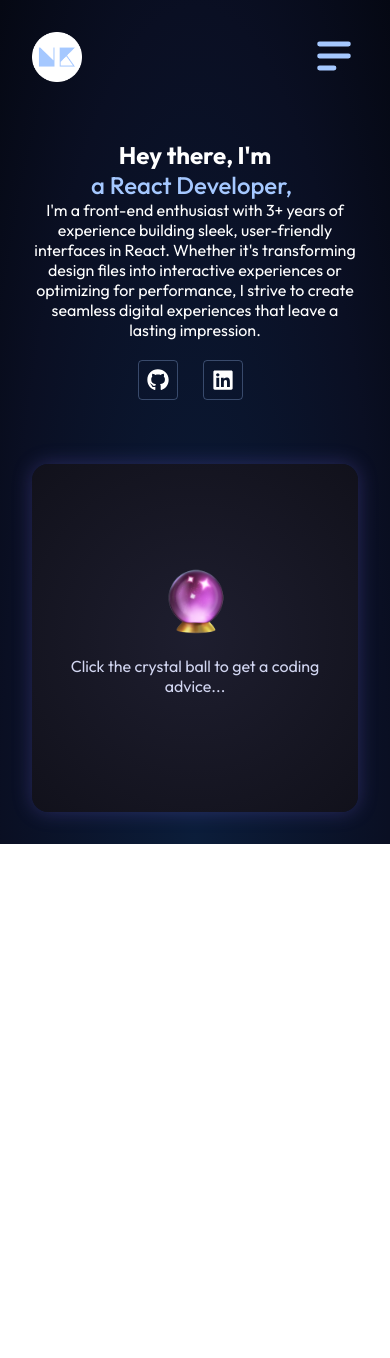
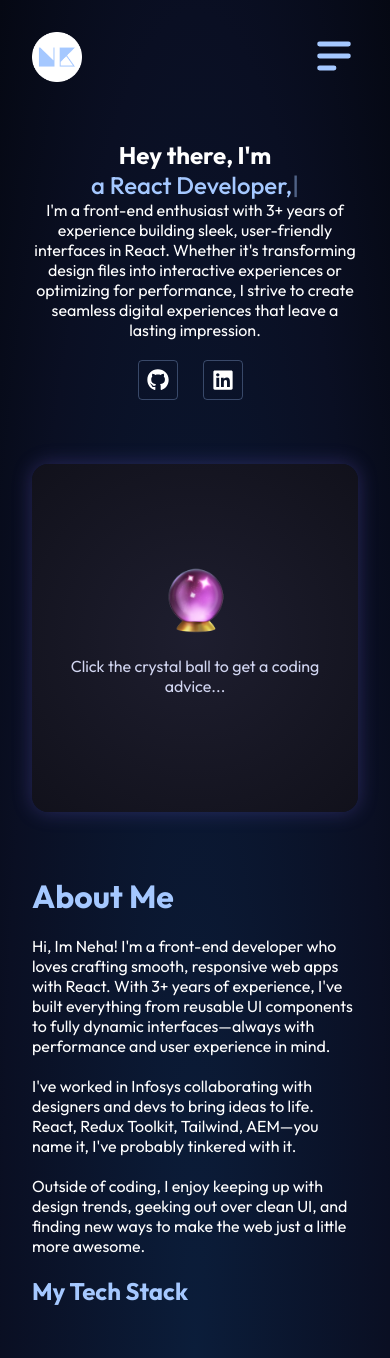
Before and after one commit to NehaKamble1998/portfolio, a React (Vite) app: page / in a window 390 px wide. Before the commit the page ends 844 px from the top, so only its background shows below. Built offline with nearby package versions, Linux system fonts and the light colour scheme.

Commit message:
started about section

```diff
--- a/src/App.jsx
+++ b/src/App.jsx
@@ -2,12 +2,14 @@ import React from "react";
 import styles from "./App.module.css";
 import NavBar from "./Components/NavBar/NavBar";
 import Hero from "./Components/Hero/Hero";
+import About from "./Components/About/About";
 
 const App = () => {
   return (
     <div className={styles.App}>
       <NavBar />
       <Hero />
+      <About/>
     </div>
   );
 };
--- /dev/null
+++ b/src/Components/About/About.jsx
@@ -0,0 +1,32 @@
+import React from "react";
+import styles from "./About.module.css";
+const About = () => {
+  return (
+    <section id="about" className="container">
+      <div className={styles.about}>
+        <h2 className={styles.title}>About Me</h2>
+
+        <p className={styles.description}>
+          Hi, Im Neha! I'm a front-end developer who loves crafting smooth,
+          responsive web apps with React. With 3+ years of experience, I've
+          built everything from reusable UI components to fully dynamic
+          interfaces—always with performance and user experience in mind.
+          <br />
+          <br /> I've worked in Infosys collaborating with designers and devs to
+          bring ideas to life. React, Redux Toolkit, Tailwind, AEM—you name it,
+          I've probably tinkered with it.
+          <br />
+          <br /> Outside of coding, I enjoy keeping up with design trends,
+          geeking out over clean UI, and finding new ways to make the web just a
+          little more awesome.
+        </p>
+        <div>
+          <h3 className={styles.tools_title}>My Tech Stack</h3>
+        </div>
+        <div className={styles.tools}></div>
+      </div>
+    </section>
+  );
+};
+
+export default About;
--- /dev/null
+++ b/src/Components/About/About.module.css
@@ -0,0 +1,39 @@
+.about {
+  display: flex;
+  flex-direction: column;
+  justify-content: center;
+  gap: 20px;
+}
+
+.title {
+  font-size: 3rem;
+}
+
+.description {
+  font-size: 1.5rem;
+  color: var(--text-white);
+}
+
+.tools_title {
+  font-size: 2rem;
+}
+
+.tools {
+  display: grid;
+}
+
+
+@media screen and (max-width: 480px) {
+  .title {
+    font-size: 2rem;
+  }
+
+  .description {
+    font-size: 1rem;
+    color: var(--text-white);
+  }
+
+  .tools_title {
+    font-size: 1.5rem;
+  }
+}
--- a/src/Components/Hero/Hero.module.css
+++ b/src/Components/Hero/Hero.module.css
@@ -1,6 +1,5 @@
 .hero {
-  margin: 0 auto;
-  padding-top: 5rem;
+  /* margin: 0 auto; */
   min-height: 100vh;
   width: 100%;
   display: grid;
--- a/src/Components/NavBar/NavBar.jsx
+++ b/src/Components/NavBar/NavBar.jsx
@@ -1,24 +1,13 @@
-import React, { useEffect, useState } from "react";
+import React, { useState } from "react";
 import styles from "./NavBar.module.css";
 import { HiMenuAlt2 } from "react-icons/hi";
 import { MdClose } from "react-icons/md";
 import { Link } from "react-scroll";
 const NavBar = () => {
   const [menu, setMenu] = useState("closed");
-  const [sticky, setSticky] = useState(false);
-
-  useEffect(() => {
-    window.addEventListener("scroll", () => {
-      window.scrollY > 50 ? setSticky(true) : setSticky(false);
-    });
-  }, []);
 
   return (
-    <nav
-      className={`${styles.navbar} ${
-        sticky ? styles.sticky_nav : ""
-      } container`}
-    >
+    <nav className={`${styles.navbar} container`}>
       <Link to="/" smooth offset={0} duration={500}>
         <img
           src="/logo.png"
@@ -32,27 +21,57 @@ const NavBar = () => {
         onClick={() => setMenu("closed")}
       >
         <li>
-          <Link to="about" smooth offset={0} duration={500}>
+          <Link
+            to="about"
+            smooth
+            offset={0}
+            duration={500}
+            onClick={() => setMenu("closed")}
+          >
             About
           </Link>
         </li>
         <li>
-          <Link to="experience" smooth offset={0} duration={500}>
+          <Link
+            to="experience"
+            smooth
+            offset={0}
+            duration={500}
+            onClick={() => setMenu("closed")}
+          >
             Experience
           </Link>
         </li>
         <li>
-          <Link to="projects" smooth offset={0} duration={500}>
+          <Link
+            to="projects"
+            smooth
+            offset={0}
+            duration={500}
+            onClick={() => setMenu("closed")}
+          >
             Projects
           </Link>
         </li>
         <li>
-          <Link to="contact" smooth offset={0} duration={500}>
+          <Link
+            to="contact"
+            smooth
+            offset={0}
+            duration={500}
+            onClick={() => setMenu("closed")}
+          >
             Contact
           </Link>
         </li>
         <li>
-          <Link to="contact" smooth offset={0} duration={500}>
+          <Link
+            to="contact"
+            smooth
+            offset={0}
+            duration={500}
+            onClick={() => setMenu("closed")}
+          >
             <button className="nav_btn">Hire Me!</button>
           </Link>
         </li>
--- a/src/Components/NavBar/NavBar.module.css
+++ b/src/Components/NavBar/NavBar.module.css
@@ -1,5 +1,5 @@
 .navbar {
-  position: fixed;
+  position: absolute;
   top: 0;
   left: 0;
   width: 100%;
@@ -34,7 +34,7 @@
 }
 
 .sticky_nav {
-  border-bottom: 1px solid white;
+  background-color: #4a90e2;
   transition: 0.5s all ease;
 }
 
```
